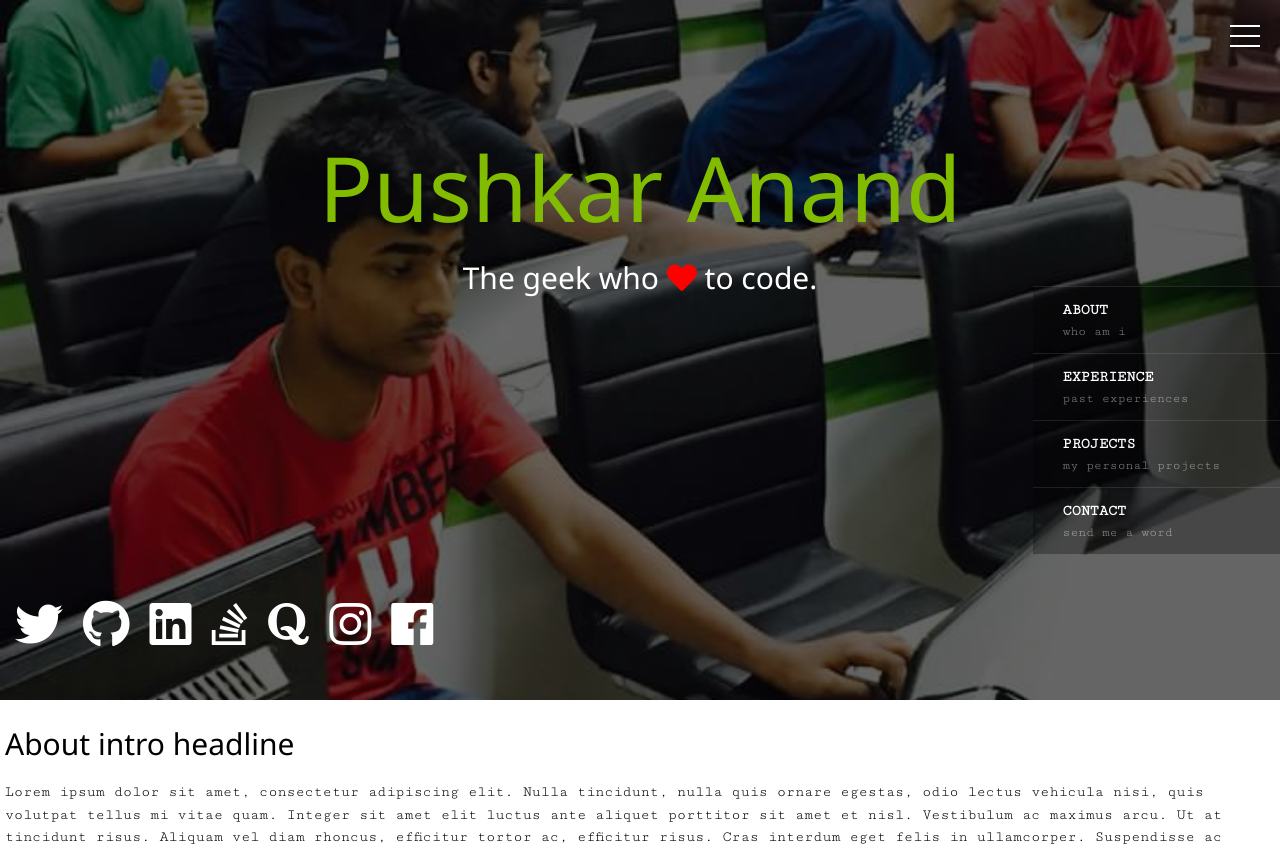
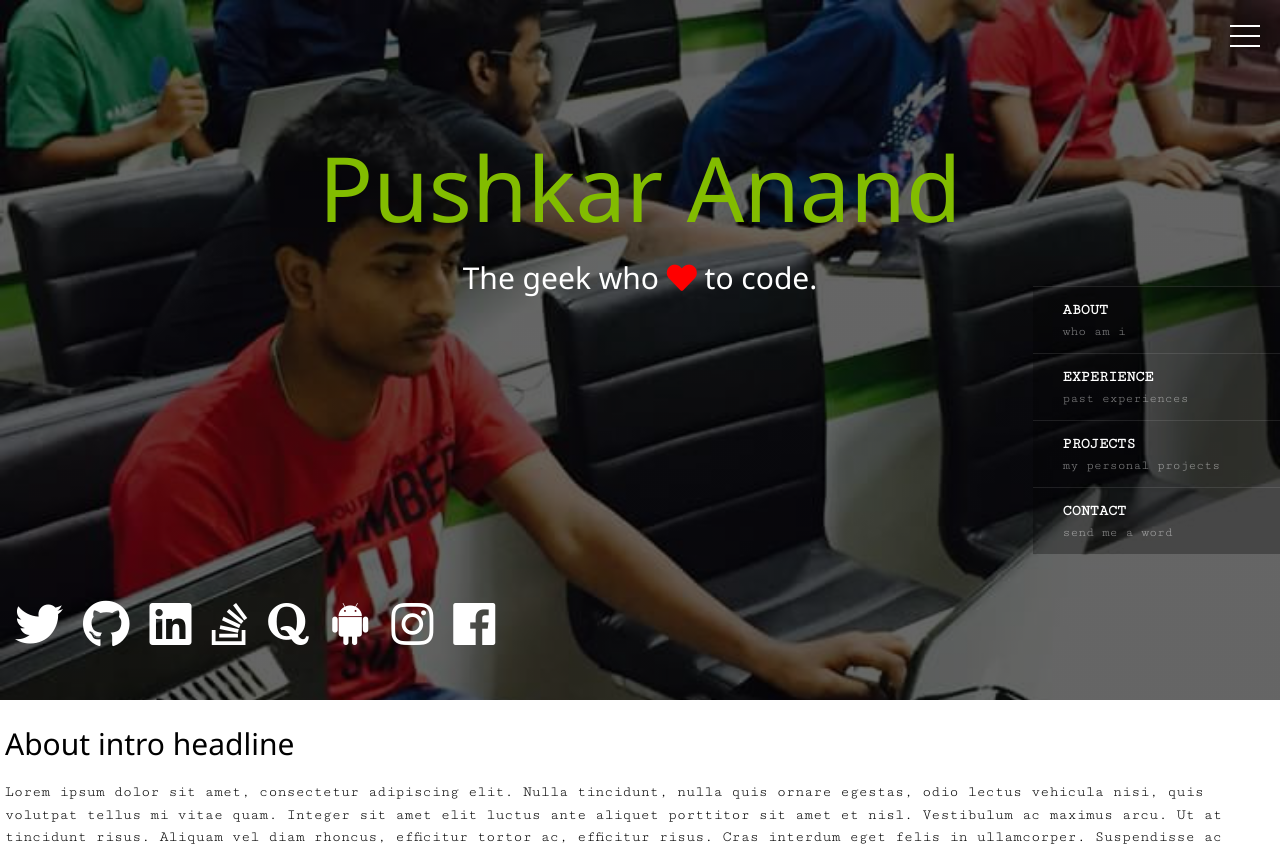
Before and after one commit to pushkar-anand/pushkaranand.me, a PHP site: page /views/home.html in a window 1280 px wide. Shown: the top 848 px of the page. Run offline with PHP 8.4, Linux system fonts and the light colour scheme; some libraries are stand-ins or nearby versions; some web fonts are replaced.

Commit message:
added social.

```diff
--- a/public/css/home.css
+++ b/public/css/home.css
@@ -238,7 +238,7 @@ label a {
     text-align: center;
 }*/
 
-#social {
+#top-social {
     text-align: left;
     font-size: 48px;
     position: absolute;
@@ -246,12 +246,21 @@ label a {
     left: 10px
 }
 
+#footer-social{
+    font-size: 25px;
+}
+
 .social-icon {
     padding: 5px 15px 0 5px;
 }
 
-#social a {
+.social a {
     color: #ffffff;
+}
+
+.social a:hover
+{
+    color: #515151;
 }
 
 #about {
--- a/public/js/social.js
+++ b/public/js/social.js
@@ -5,6 +5,7 @@ const socialLinks =
         'linkedin': 'https://www.linkedin.com/in/anandpushkar088',
         'stack-overflow': 'https://stackoverflow.com/users/4257791/pushkar',
         'quora': 'https://www.quora.com/profile/Pushkar-Anand-14',
+        'android': 'https://play.google.com/store/apps/dev?id=8597477603129692598',
         'instagram': 'https://instagram.com/pushkar.anand',
         'facebook': 'https://www.facebook.com/anandpushkar088',
 
@@ -18,4 +19,4 @@ for (let key in socialLinks) {
                 '<i class="fab fa-' + key + '"></i></a>';
     }
 }
-$('#social').html(html);
+$('div.social').html(html);
--- a/views/home.html
+++ b/views/home.html
@@ -84,7 +84,7 @@
     </nav>
 
 
-    <div id="social">
+    <div class="social" id="top-social">
 
     </div>
 </header>
@@ -276,6 +276,7 @@
 
                             <button class="w3-btn w3-blue w3-right">Submit</button>
                         </form>
+                        <br/><br/>
                     </div>
 
                 </div>
@@ -294,6 +295,7 @@
                 </div>
 
             </div>
+            <div class="w3-section"></div>
         </div>
     </div>
 
```
